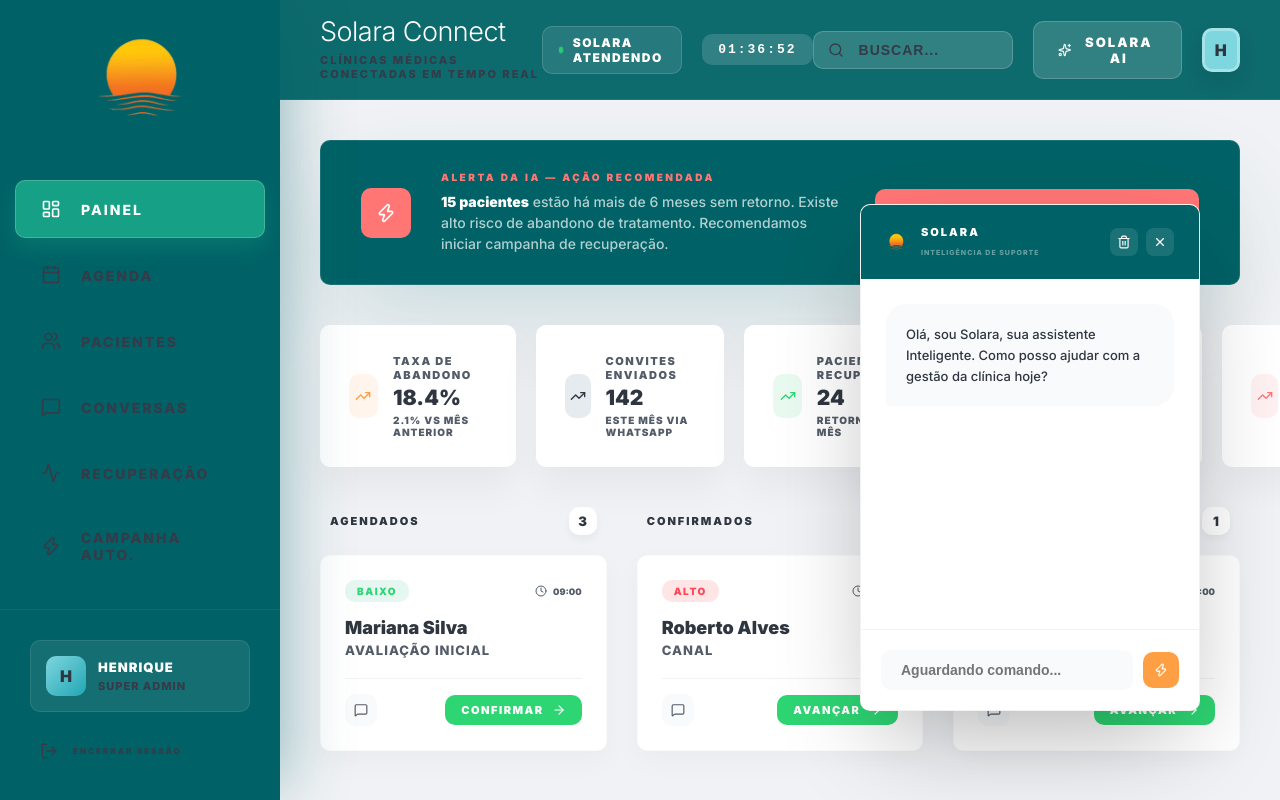
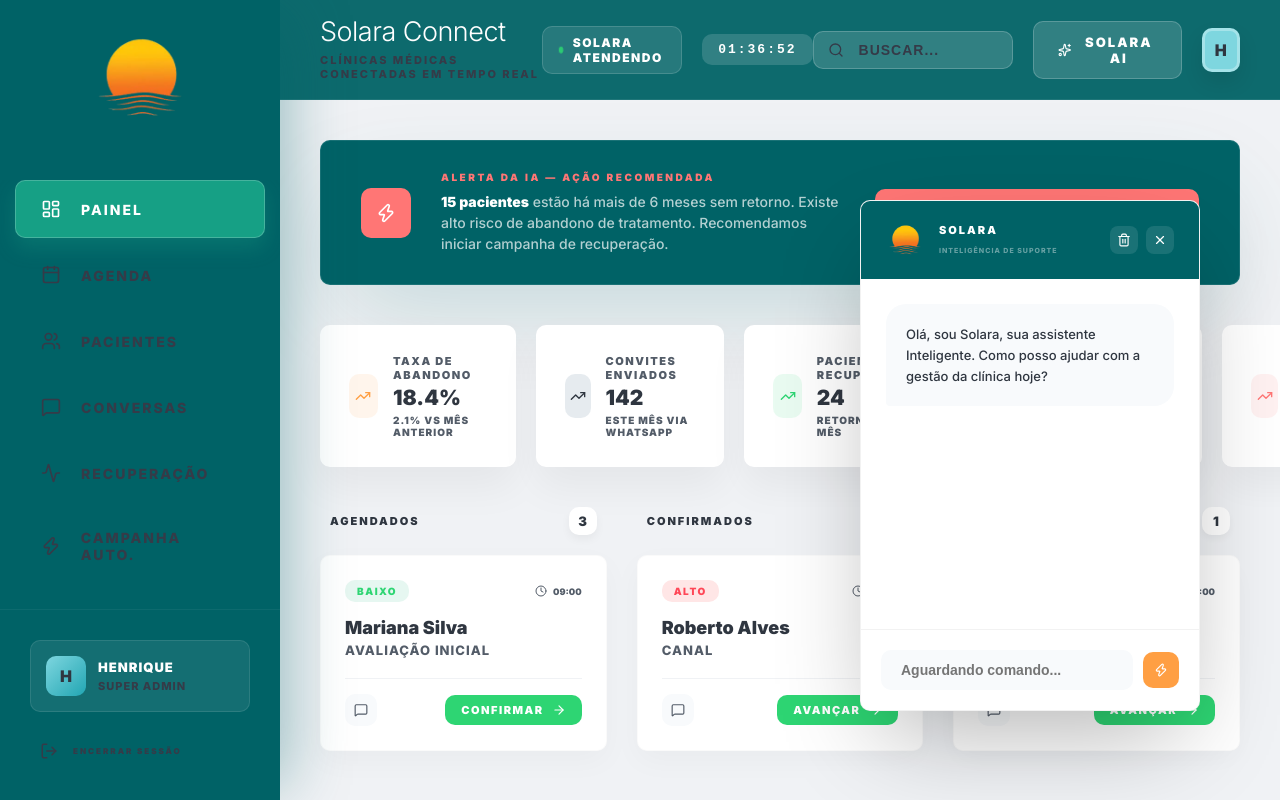
Before and after one commit to Speedpro04/odonto_connect, a Next.js app: page /dashboard in a window 1280 px wide. Built offline with nearby package versions, Linux system fonts and the light colour scheme.

Commit message:
UI: Re-adjust chat mini-logo to 38px

```diff
--- a/src/app/dashboard/overview.module.css
+++ b/src/app/dashboard/overview.module.css
@@ -306,8 +306,8 @@
 }
 
 .chatLogoImage {
-  width: 20px;
-  height: 20px;
+  width: 38px;
+  height: 38px;
   object-fit: contain;
 }
 
```
